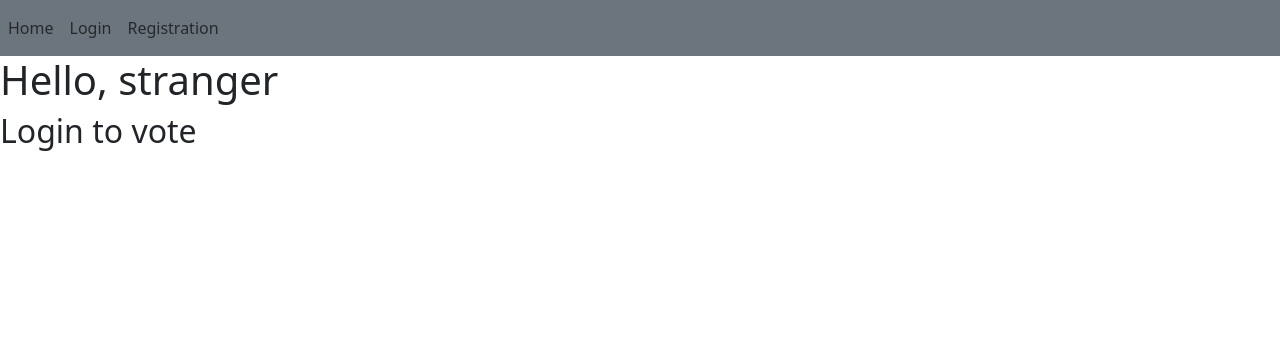
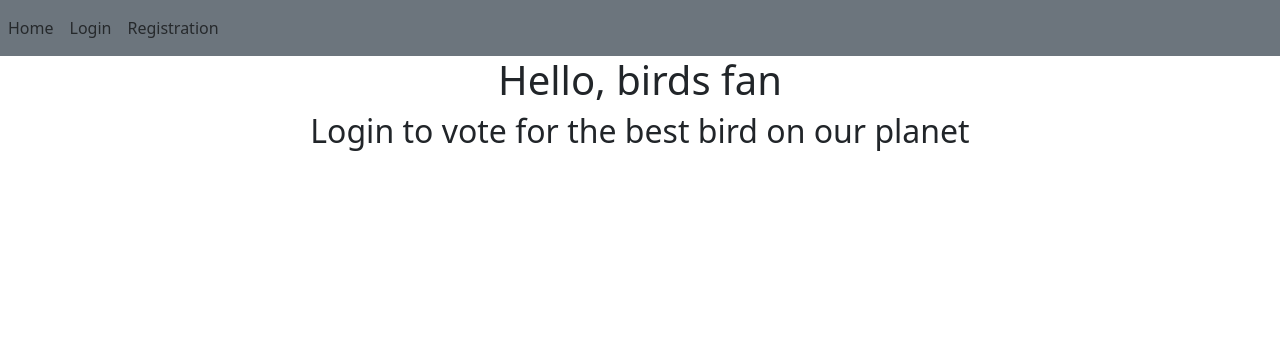
Before and after one commit to Cagey7/birds, a Flask app: template app/templates/index.html in a window 1280 px wide. Shown: the top 356 px of the page. Run offline with Flask 2, Linux system fonts and the light colour scheme; the template is opened without the code that fills it, so the values that code supplies are empty; some libraries are stand-ins or nearby versions.

Commit message:
Changed layout of birds

```diff
--- a/app/templates/index.html
+++ b/app/templates/index.html
@@ -2,16 +2,22 @@
 
 {% block content %}
     {% if session["username"] %}
-        <h1>Hello, {{ session["username"] }}</h1>
+        <div class="container-sm" style="text-align: center;">
+            <h1>Make disition about the best bird on our planet</h1>
+        </div>
     {% else %}
-        <h1>Hello, stranger </h1>
+        <div class="container-sm" style="text-align: center;">
+            <h1>Hello, birds fan</h1>
+            <h2>Login to vote for the best bird on our planet</h2>
+        </div>
     {% endif %}
 
     {% if session["username"] %}
         {% if not voted_bird %}
             <form action="/vote" method="post">
+                <div class="container-sm" style="overflow: auto; width: 100%;">
                     {% for bird in birds %}
-                <div class="card" style="width: 18rem;">
+                        <div class="card" style="width: 18rem; float: left; margin: 2em;">
                             <img src="/static/birds_images/{{ bird.image_path }}" class="card-img-top">
                             <div class="card-body">
                                 <div class="form-check">
@@ -23,21 +29,23 @@
                             </div>
                         </div>
                     {% endfor %}
-                <button type="submit" class="btn btn-secondary">Vote</button>
+                </div>
+                <div class="container-sm"><button type="submit" class="btn btn-secondary" style="float: right; width: 150px; height: 50px;">Vote</button></div>
             </form>
         {% else %}
             <h1>You already voted</h1>
             <h2>You voted for {{ voted_bird.species }}</h2>
         {% endif %}
     {% else %}
-        <h2>Login to vote</h2>
+        <div class="container-sm" style="overflow: auto; width: 100%;">
             {% for bird in birds %}
-        <div class="card" style="width: 18rem;">
+                <div class="card" style="width: 18rem; float: left; margin: 2em;">
                     <img src="/static/birds_images/{{ bird.image_path }}" class="card-img-top">
                     <div class="card-body">
                         <h5 class="card-title">{{ bird.species }}</h5>
                     </div>
                 </div>
             {% endfor %}
+        </div>
     {% endif %}
 {% endblock %}
```
Also changed, not shown: databases/development.sqlite. Lines whose indentation alone changed are shown as unchanged.
